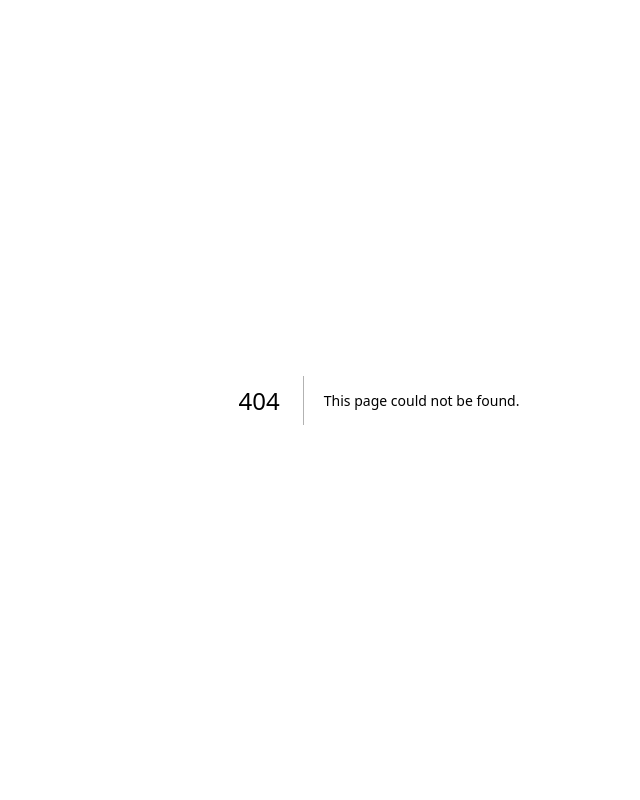
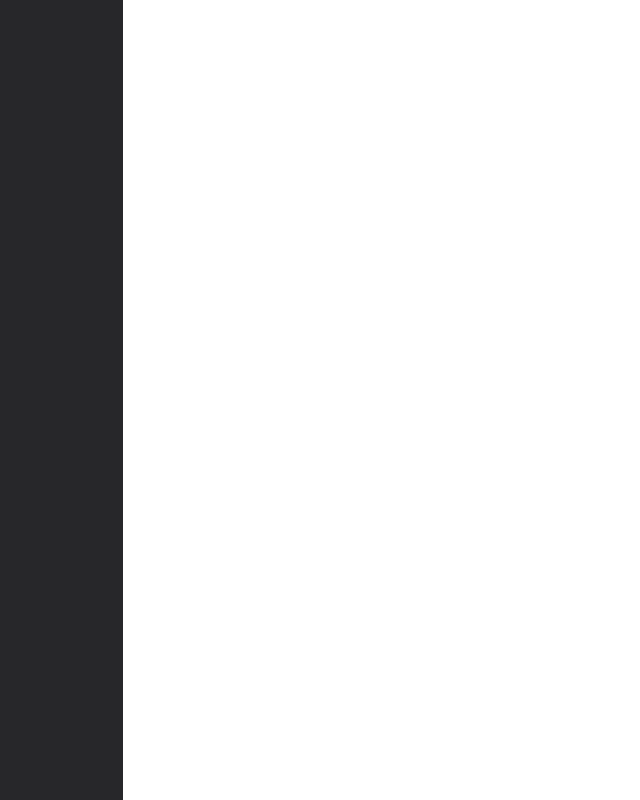
Before and after one commit to thiagotsdelima/reactState, a Next.js app in the folder frontend/: page /ead in a window 1280 px wide. Before the commit this address had no page. Shown: the whole page, without its empty margins (261-901 px from the left). Built offline with nearby package versions, Linux system fonts and the light colour scheme.

Commit message:
add new page and component represent room

```diff
--- /dev/null
+++ b/frontend/src/components/ead/sala.tsx
@@ -0,0 +1,8 @@
+export default function Sala() {
+  return (
+    <div className="flex">
+      <div className="bg-zinc-800 w-96 h-screen overflow-auto"></div>
+      <div className="flex flex-col flex-1"></div>
+    </div>
+  )
+}
--- /dev/null
+++ b/frontend/src/pages/ead/index.tsx
@@ -0,0 +1,9 @@
+import Sala from '@/components/ead/sala'
+
+export default function EADPage() {
+  return (
+    <div>
+      <Sala />
+    </div>
+  )
+}
--- a/frontend/src/pages/index.tsx
+++ b/frontend/src/pages/index.tsx
@@ -3,7 +3,8 @@ import {
   IconArrowsDownUp,
   IconForms,
   IconNumber,
-  IconShoppingCart
+  IconShoppingCart,
+  IconVideo
 } from '@tabler/icons-react'
 
 export default function Home() {
@@ -24,6 +25,7 @@ export default function Home() {
         />
         <MenuItem icon={<IconNumber />} texto="Basico" url="/basico" />
         <MenuItem icon={<IconShoppingCart />} texto="Loja" url="/loja" />
+        <MenuItem icon={<IconVideo />} texto="EAD" url="/ead" />
       </div>
     </div>
   )
```
